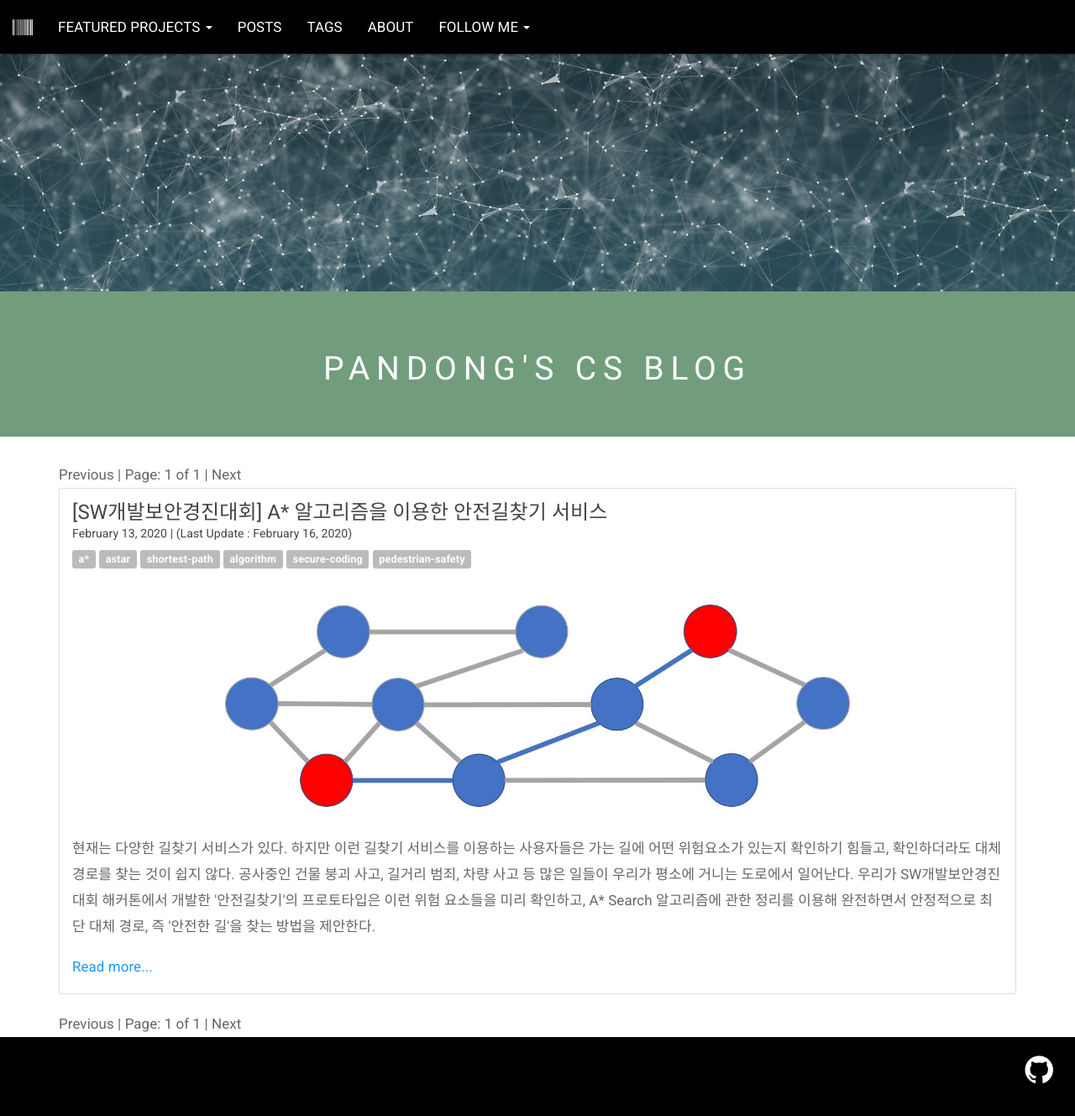
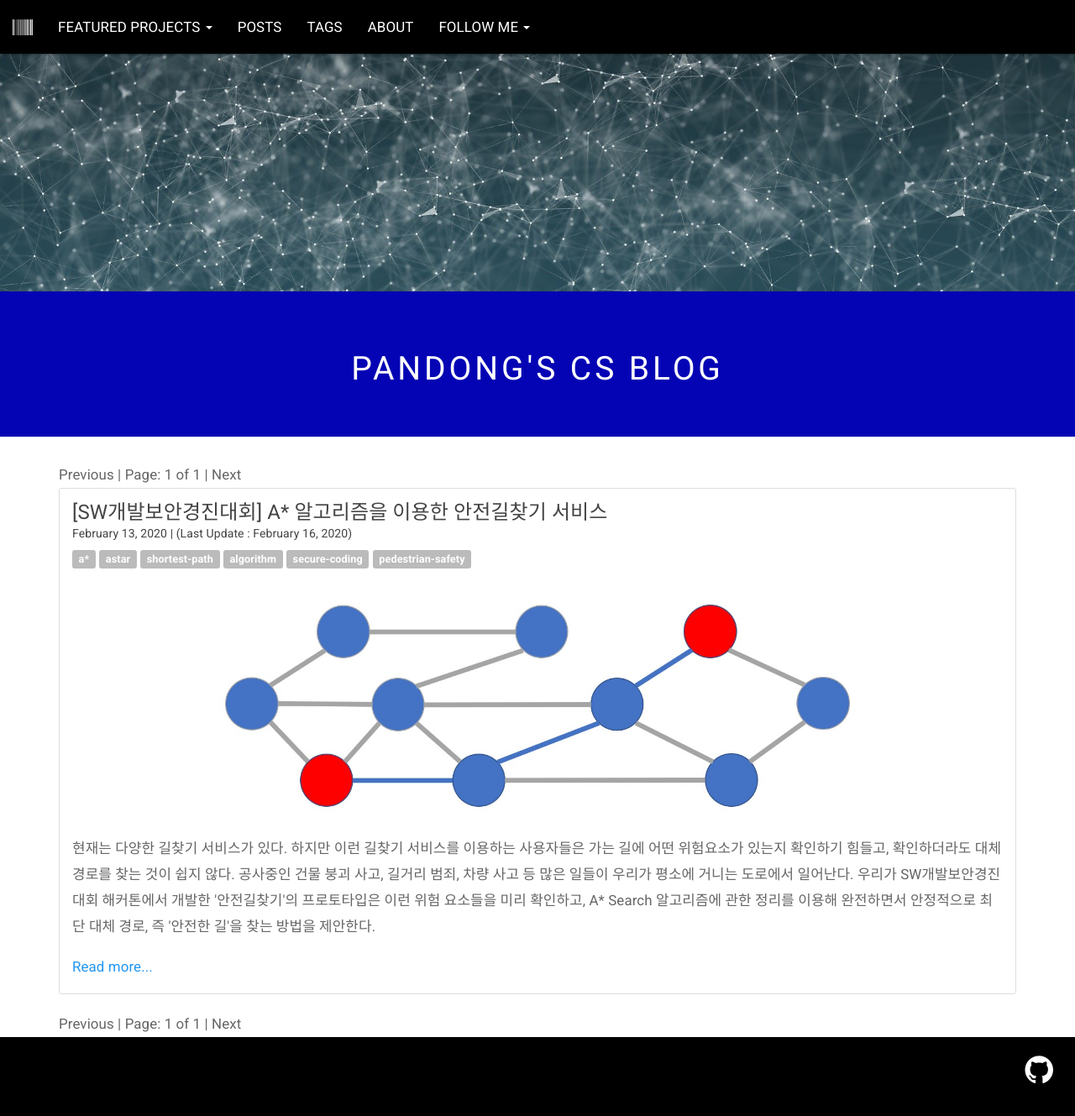
Before and after one commit to PnDong/pndong.github.io, a Jekyll site: the page built from index.html, in a window 1280 px wide and 1339 px high. Shown: the top 1329 px of the window at 84% size. Built offline with Jekyll 4.4.1, drawn with Linux system fonts in a browser that asks for light colours; the list of posts is cut into pages by our own code; comment, search, counter and statistics services are not loaded.

Commit message:
Customize main.css

```diff
--- a/assets/css/main.css
+++ b/assets/css/main.css
@@ -34,16 +34,16 @@ h3:before {
 }
 
 .jumbotron {
-	background: #719d7d;
+	background: #0404B4;
 }
 
 .jumbotron h1 {
 	color: white;
-	letter-spacing: 0.2em;
+	letter-spacing: 0.1em;
 	font-size: 3em;
 	text-align: center;
 	text-transform: uppercase;
-	letter-spacing: 0.2em;
+	letter-spacing: 0.1em;
 }
 
 .footer {
```
